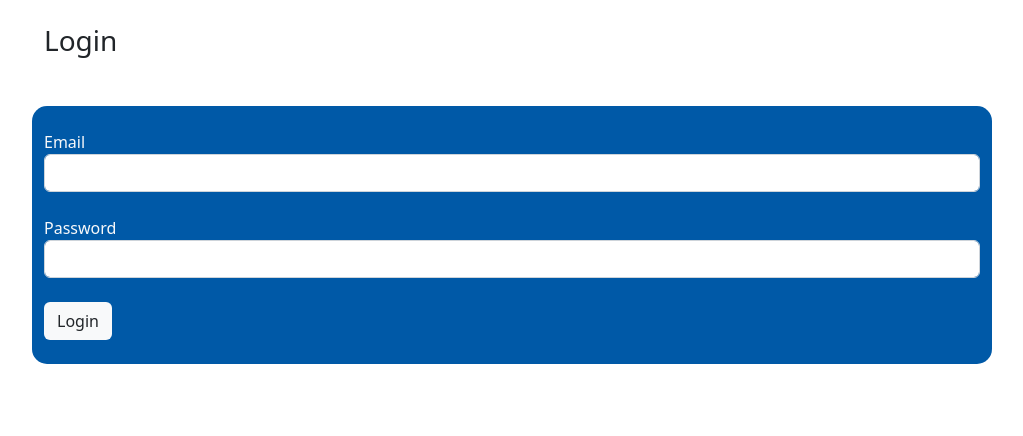
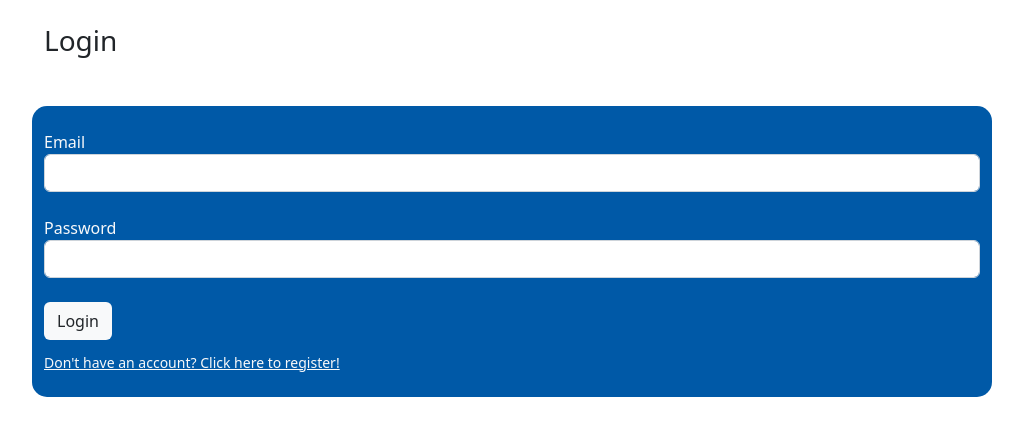
Before and after one commit to geoffhui/reactjs-online-store, a React (Create React App) app in the folder client/: page /login in a window 1280 px wide. Shown: the top 436 px of the page, without its empty margins (128-1151 px from the left). Built offline with nearby package versions, Linux system fonts and the light colour scheme; no server answers.

Commit message:
added link to go from login page to register page

```diff
--- a/client/src/App.css
+++ b/client/src/App.css
@@ -8,7 +8,6 @@
 
 
 /* ProductDisplay component */
-
 .product-display-container {
    margin: 0 auto;
    border: 1px solid black;
@@ -39,7 +38,6 @@
 
 
 /* Reusable styling */
-
 .fs-14px {
    font-size: 14px;
 }
--- a/client/src/pages/Login.js
+++ b/client/src/pages/Login.js
@@ -57,12 +57,14 @@ const Login = () => {
             </div>
 
             <div className="form-group">
-               <button className='btn bg-light mb-4' type='submit'>Login</button>
+               <button className='btn bg-light mb-2' type='submit'>Login</button>
                { customText !== '' ?
                   <label className='form-text col-12 text-white mb-4'>{ customText }</label>
                   : null
                }
             </div>
+
+            <a href="/register" className='form-text mb-4 text-light d-inline-block' >Don't have an account? Click here to register!</a>
          </form>
       </div>
    );
```
